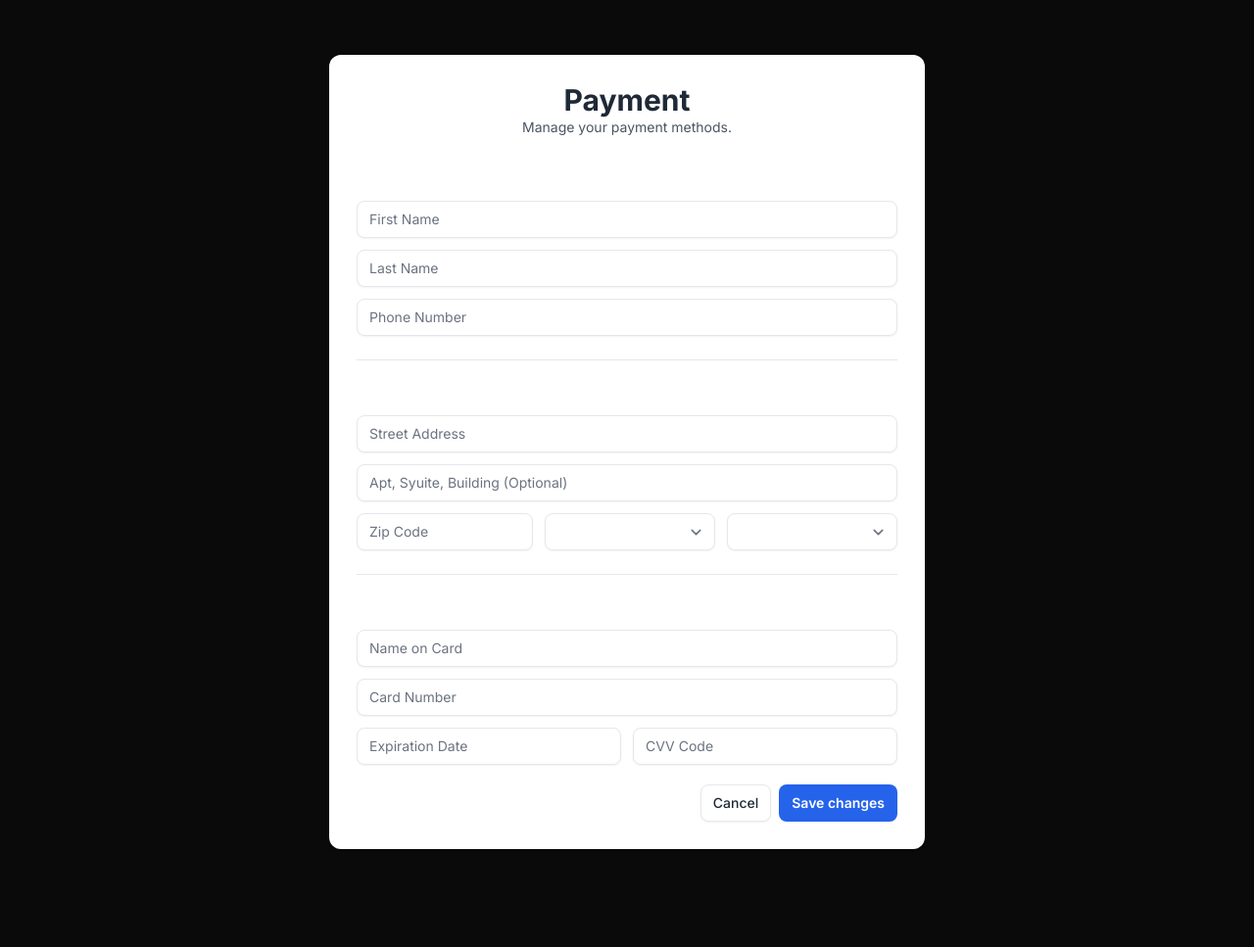
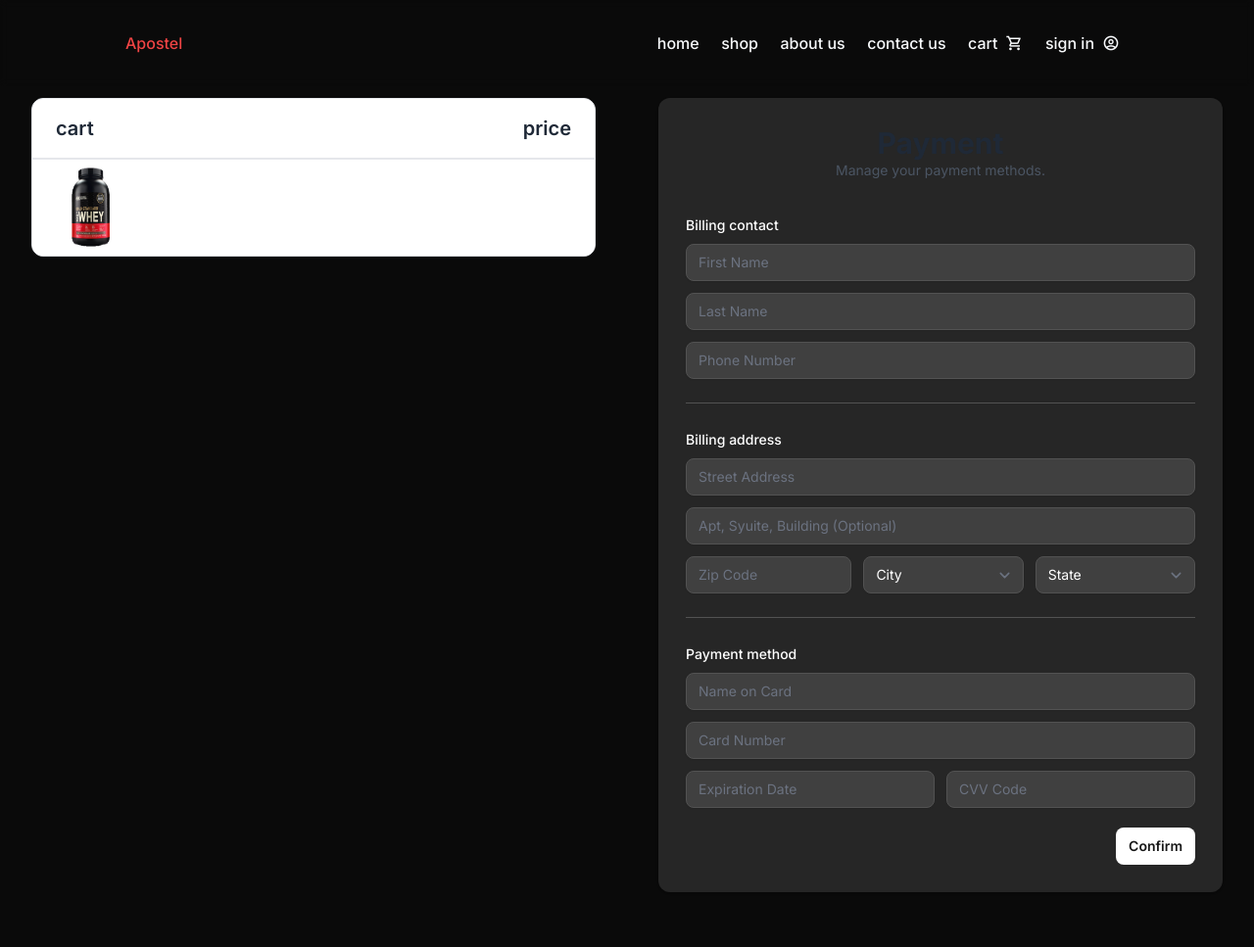
Before and after one commit to RJY-X/ecopro, a Django app: page /cart in a window 1280 px wide. Shown: the whole page at 98% size. Before the commit the page ends 867 px from the top, so only its background shows below. Run offline with Django 5.2, Linux system fonts and the light colour scheme; style sheets or scripts are compiled from the project's sources.

Commit message:
cart and some quality of life improvement

```diff
--- a/ecopro/ecom/templates/ecom/cart.html
+++ b/ecopro/ecom/templates/ecom/cart.html
@@ -1,9 +1,11 @@
 {% load static %}
 <!DOCTYPE html>
 <html lang="en">
-
   <head>
-    <link rel="stylesheet" href="https://fonts.googleapis.com/css2?family=Material+Symbols+Outlined:opsz,wght,FILL,GRAD@48,400,1,200" />
+    <link
+      rel="stylesheet"
+      href="https://fonts.googleapis.com/css2?family=Material+Symbols+Outlined:opsz,wght,FILL,GRAD@48,400,1,200"
+    />
     <meta charset="UTF-8" />
     <meta name="viewport" content="width=device-width, initial-scale=1.0" />
     <title>Document</title>
@@ -11,17 +13,91 @@
     <link rel="stylesheet" href="{% static 'ecom/global.css' %}" />
     <link rel="preconnect" href="https://fonts.googleapis.com" />
     <link rel="preconnect" href="https://fonts.gstatic.com" crossorigin />
-    <link href="https://fonts.googleapis.com/css2?family=Bebas+Neue&family=Inter:wght@400;500;600;700&display=swap" rel="stylesheet" />
+    <link
+      href="https://fonts.googleapis.com/css2?family=Bebas+Neue&family=Inter:wght@400;500;600;700&display=swap"
+      rel="stylesheet"
+    />
   </head>
   <body>
+    {% include "ecom/nav.html" %}
+    <main class="grid grid-cols-2 mt-11 ">
+      <section>
+        <!-- Table Section -->
+        <div class="max-w-[85rem] px-4 py-10 sm:px-6 lg:px-8 lg:py-14 mx-auto">
+          <!-- Card -->
+          <div class="flex flex-col">
+            <div class="-m-1.5 overflow-x-auto">
+              <div class="p-1.5 min-w-full inline-block align-middle">
+                <div
+                  class="bg-white border border-gray-200 rounded-xl shadow-sm overflow-hidden dark:bg-slate-900 dark:border-gray-700"
+                >
+                  <!-- Header -->
+                  <div
+                    class="px-6 py-4 grid gap-3 border-b border-gray-200 dark:border-gray-700 grid-cols-2 ">
+                      <h2
+                        class="text-xl font-semibold text-gray-800  dark:text-gray-200 "
+                      >
+                        cart
+                      </h2>
+                      <h2 class="text-xl font-semibold text-gray-800  dark:text-gray-200 text-right" >
+                        price
+                      </h2>
+                  </div>
+                  <!-- End Header -->
 
 
-<!-- Card Section -->
+                  <!-- End Accordion -->
+
+                  <!-- Table -->
+                  <table
+                    class="min-w-full divide-y divide-gray-200 dark:divide-gray-700"
+                  >
+                    <thead class="bg-gray-50 dark:bg-slate-900">
+                    </thead>
+
+                    <tbody
+                      class="divide-y divide-gray-200 dark:divide-gray-700"
+                    >
+                      <tr
+                        class="bg-white hover:bg-gray-50 dark:bg-slate-900 dark:hover:bg-slate-800 px-6"
+                      >
+                        <td class=" whitespace-nowrap w-24 pl-6">
+                          <img src="{% static 'img/Whey.png' %}" class="w-24 h-24">
+                        </td>
+                        <td class=" whitespace-nowrap w-[calc(100%_-_96px)] pr-6">
+                          <div class="w-full flex justify-between items-center">
+                            <div>
+                              <h3 class="text-lg capitalize font-medium ">protein powder</h3>
+                              <p>type : protein</p>
+                              <button>quantity : 1</button>
+                            </div>
+                            <p  class="">23.9$</p>
+                          </div>
+                        </td>
+                      </tr>
+
+
+                    </tbody>
+                  </table>
+                  <!-- End Table -->
+
+
+                </div>
+              </div>
+            </div>
+          </div>
+          <!-- End Card -->
+        </div>
+        <!-- End Table Section -->
+
+
+      </section>
       <div class="max-w-2xl px-4 py-10 sm:px-6 lg:px-8 lg:py-14 mx-auto">
-  <!-- Card -->
-  <div class="bg-white rounded-xl shadow p-4 sm:p-7 dark:bg-slate-900">
+        <div class="bg-neutral-800 rounded-xl shadow p-4 sm:p-7">
           <div class="text-center mb-8">
-      <h2 class="text-2xl md:text-3xl font-bold text-gray-800 dark:text-gray-200">
+            <h2
+              class="text-2xl md:text-3xl font-bold text-gray-800 dark:text-gray-200"
+            >
               Payment
             </h2>
             <p class="text-sm text-gray-600 dark:text-gray-400">
@@ -30,38 +106,77 @@
           </div>
 
           <form>
-      <!-- Section -->
-      <div class="py-6 first:pt-0 last:pb-0 border-t first:border-transparent border-gray-200 dark:border-gray-700 dark:first:border-transparent">
-        <label for="af-payment-billing-contact" class="inline-block text-sm font-medium dark:text-white">
+            <div
+              class="py-6 first:pt-0 last:pb-0 border-t first:border-transparent border-neutral-600 dark:border-gray-700 dark:first:border-transparent"
+            >
+              <label
+                for="af-payment-billing-contact"
+                class="inline-block text-sm font-medium dark:text-white"
+              >
                 Billing contact
               </label>
 
               <div class="mt-2 space-y-3">
-          <input id="af-payment-billing-contact" type="text" class="py-2 px-3 pe-11 block w-full border-gray-200 shadow-sm text-sm rounded-lg focus:border-blue-500 focus:ring-blue-500 disabled:opacity-50 disabled:pointer-events-none dark:bg-slate-900 dark:border-gray-700 dark:text-gray-400 dark:focus:ring-gray-600" placeholder="First Name">
-          <input type="text" class="py-2 px-3 pe-11 block w-full border-gray-200 shadow-sm text-sm rounded-lg focus:border-blue-500 focus:ring-blue-500 disabled:opacity-50 disabled:pointer-events-none dark:bg-slate-900 dark:border-gray-700 dark:text-gray-400 dark:focus:ring-gray-600" placeholder="Last Name">
-          <input type="text" class="py-2 px-3 pe-11 block w-full border-gray-200 shadow-sm text-sm rounded-lg focus:border-blue-500 focus:ring-blue-500 disabled:opacity-50 disabled:pointer-events-none dark:bg-slate-900 dark:border-gray-700 dark:text-gray-400 dark:focus:ring-gray-600" placeholder="Phone Number">
+                <input
+                  id="af-payment-billing-contact"
+                  type="text"
+                  class="py-2 px-3 pe-11 block w-full border-neutral-600 shadow-sm text-sm rounded-lg focus:border-red-500 focus:ring-red-500 disabled:opacity-50 disabled:pointer-events-none bg-neutral-700"
+                  placeholder="First Name"
+                />
+                <input
+                  type="text"
+                  class="py-2 px-3 pe-11 block w-full border-neutral-600 shadow-sm text-sm rounded-lg focus:border-red-500 focus:ring-red-500 disabled:opacity-50 disabled:pointer-events-none bg-neutral-700"
+                  placeholder="Last Name"
+                />
+                <input
+                  type="text"
+                  class="py-2 px-3 pe-11 block w-full border-neutral-600 shadow-sm text-sm rounded-lg focus:border-red-500 focus:ring-red-500 disabled:opacity-50 disabled:pointer-events-none bg-neutral-700"
+                  placeholder="Phone Number"
+                />
               </div>
             </div>
             <!-- End Section -->
 
             <!-- Section -->
-      <div class="py-6 first:pt-0 last:pb-0 border-t first:border-transparent border-gray-200 dark:border-gray-700 dark:first:border-transparent">
-        <label for="af-payment-billing-address" class="inline-block text-sm font-medium dark:text-white">
+            <div
+              class="py-6 first:pt-0 last:pb-0 border-t first:border-transparent border-neutral-600 dark:border-gray-700 dark:first:border-transparent"
+            >
+              <label
+                for="af-payment-billing-address"
+                class="inline-block text-sm font-medium dark:text-white"
+              >
                 Billing address
               </label>
 
               <div class="mt-2 space-y-3">
-          <input id="af-payment-billing-address" type="text" class="py-2 px-3 pe-11 block w-full border-gray-200 shadow-sm text-sm rounded-lg focus:border-blue-500 focus:ring-blue-500 disabled:opacity-50 disabled:pointer-events-none dark:bg-slate-900 dark:border-gray-700 dark:text-gray-400 dark:focus:ring-gray-600" placeholder="Street Address">
-          <input type="text" class="py-2 px-3 pe-11 block w-full border-gray-200 shadow-sm text-sm rounded-lg focus:border-blue-500 focus:ring-blue-500 disabled:opacity-50 disabled:pointer-events-none dark:bg-slate-900 dark:border-gray-700 dark:text-gray-400 dark:focus:ring-gray-600" placeholder="Apt, Syuite, Building (Optional)">
+                <input
+                  id="af-payment-billing-address"
+                  type="text"
+                  class="py-2 px-3 pe-11 block w-full border-neutral-600 shadow-sm text-sm rounded-lg focus:border-red-500 focus:ring-red-500 disabled:opacity-50 disabled:pointer-events-none bg-neutral-700"
+                  placeholder="Street Address"
+                />
+                <input
+                  type="text"
+                  class="py-2 px-3 pe-11 block w-full border-neutral-600 shadow-sm text-sm rounded-lg focus:border-red-500 focus:ring-red-500 disabled:opacity-50 disabled:pointer-events-none bg-neutral-700"
+                  placeholder="Apt, Syuite, Building (Optional)"
+                />
                 <div class="grid sm:flex gap-3">
-            <input type="text" class="py-2 px-3 pe-11 block w-full border-gray-200 shadow-sm text-sm rounded-lg focus:border-blue-500 focus:ring-blue-500 disabled:opacity-50 disabled:pointer-events-none dark:bg-slate-900 dark:border-gray-700 dark:text-gray-400 dark:focus:ring-gray-600" placeholder="Zip Code">
-            <select class="py-2 px-3 pe-9 block w-full border-gray-200 shadow-sm text-sm rounded-lg focus:border-blue-500 focus:ring-blue-500 disabled:opacity-50 disabled:pointer-events-none dark:bg-slate-900 dark:border-gray-700 dark:text-gray-400 dark:focus:ring-gray-600">
+                  <input
+                    type="text"
+                    class="py-2 px-3 pe-11 block w-full border-neutral-600 shadow-sm text-sm rounded-lg focus:border-red-500 focus:ring-red-500 disabled:opacity-50 disabled:pointer-events-none bg-neutral-700"
+                    placeholder="Zip Code"
+                  />
+                  <select
+                    class="py-2 px-3 pe-9 block w-full border-neutral-600 shadow-sm text-sm rounded-lg focus:border-red-500 focus:ring-red-500 disabled:opacity-50 disabled:pointer-events-none bg-neutral-700"
+                  >
                     <option selected>City</option>
                     <option>City 1</option>
                     <option>City 2</option>
                     <option>City 3</option>
                   </select>
-            <select class="py-2 px-3 pe-9 block w-full border-gray-200 shadow-sm text-sm rounded-lg focus:border-blue-500 focus:ring-blue-500 disabled:opacity-50 disabled:pointer-events-none dark:bg-slate-900 dark:border-gray-700 dark:text-gray-400 dark:focus:ring-gray-600">
+                  <select
+                    class="py-2 px-3 pe-9 block w-full border-neutral-600 shadow-sm text-sm rounded-lg focus:border-red-500 focus:ring-red-500 disabled:opacity-50 disabled:pointer-events-none bg-neutral-700"
+                  >
                     <option selected>State</option>
                     <option>State 1</option>
                     <option>State 2</option>
@@ -70,33 +185,55 @@
                 </div>
               </div>
             </div>
-      <!-- End Section -->
 
-      <!-- Section -->
-      <div class="py-6 first:pt-0 last:pb-0 border-t first:border-transparent border-gray-200 dark:border-gray-700 dark:first:border-transparent">
-        <label for="af-payment-payment-method" class="inline-block text-sm font-medium dark:text-white">
+            <div
+              class="py-6 first:pt-0 last:pb-0 border-t first:border-transparent border-neutral-600 dark:border-gray-700 dark:first:border-transparent"
+            >
+              <label
+                for="af-payment-payment-method"
+                class="inline-block text-sm font-medium dark:text-white"
+              >
                 Payment method
               </label>
 
               <div class="mt-2 space-y-3">
-          <input id="af-payment-payment-method" type="text" class="py-2 px-3 pe-11 block w-full border-gray-200 shadow-sm text-sm rounded-lg focus:border-blue-500 focus:ring-blue-500 disabled:opacity-50 disabled:pointer-events-none dark:bg-slate-900 dark:border-gray-700 dark:text-gray-400 dark:focus:ring-gray-600" placeholder="Name on Card">
-          <input type="text" class="py-2 px-3 pe-11 block w-full border-gray-200 shadow-sm text-sm rounded-lg focus:border-blue-500 focus:ring-blue-500 disabled:opacity-50 disabled:pointer-events-none dark:bg-slate-900 dark:border-gray-700 dark:text-gray-400 dark:focus:ring-gray-600" placeholder="Card Number">
+                <input
+                  id="af-payment-payment-method"
+                  type="text"
+                  class="py-2 px-3 pe-11 block w-full border-neutral-600 shadow-sm text-sm rounded-lg focus:border-red-500 focus:ring-red-500 disabled:opacity-50 disabled:pointer-events-none bg-neutral-700"
+                  placeholder="Name on Card"
+                />
+                <input
+                  type="text"
+                  class="py-2 px-3 pe-11 block w-full border-neutral-600 shadow-sm text-sm rounded-lg focus:border-red-500 focus:ring-red-500 disabled:opacity-50 disabled:pointer-events-none bg-neutral-700"
+                  placeholder="Card Number"
+                />
                 <div class="grid sm:flex gap-3">
-            <input type="text" class="py-2 px-3 pe-11 block w-full border-gray-200 shadow-sm text-sm rounded-lg focus:border-blue-500 focus:ring-blue-500 disabled:opacity-50 disabled:pointer-events-none dark:bg-slate-900 dark:border-gray-700 dark:text-gray-400 dark:focus:ring-gray-600" placeholder="Expiration Date">
-            <input type="text" class="py-2 px-3 pe-11 block w-full border-gray-200 shadow-sm text-sm rounded-lg focus:border-blue-500 focus:ring-blue-500 disabled:opacity-50 disabled:pointer-events-none dark:bg-slate-900 dark:border-gray-700 dark:text-gray-400 dark:focus:ring-gray-600" placeholder="CVV Code">
+                  <input
+                    type="text"
+                    class="py-2 px-3 pe-11 block w-full border-neutral-600 shadow-sm text-sm rounded-lg focus:border-red-500 focus:ring-red-500 disabled:opacity-50 disabled:pointer-events-none bg-neutral-700"
+                    placeholder="Expiration Date"
+                  />
+                  <input
+                    type="text"
+                    class="py-2 px-3 pe-11 block w-full border-neutral-600 shadow-sm text-sm rounded-lg focus:border-red-500 focus:ring-red-500 disabled:opacity-50 disabled:pointer-events-none bg-neutral-700"
+                    placeholder="CVV Code"
+                  />
                 </div>
               </div>
             </div>
           </form>
 
           <div class="mt-5 flex justify-end gap-x-2">
-      <button type="button" class="py-2 px-3 inline-flex items-center gap-x-2 text-sm font-medium rounded-lg border border-gray-200 bg-white text-gray-800 shadow-sm hover:bg-gray-50 disabled:opacity-50 disabled:pointer-events-none dark:bg-slate-900 dark:border-gray-700 dark:text-white dark:hover:bg-gray-800 dark:focus:outline-none dark:focus:ring-1 dark:focus:ring-gray-600">
-        Cancel
-      </button>
-      <button type="button" class="py-2 px-3 inline-flex items-center gap-x-2 text-sm font-semibold rounded-lg border border-transparent bg-blue-600 text-white hover:bg-blue-700 disabled:opacity-50 disabled:pointer-events-none dark:focus:outline-none dark:focus:ring-1 dark:focus:ring-gray-600">
-        Save changes
+            <button
+              type="button"
+              class="py-2 px-3 inline-flex items-center gap-x-2 text-sm font-semibold rounded-lg border border-transparent bg-white text-neutral-900 hover:bg-neutral-200 disabled:opacity-50 disabled:pointer-events-none dark:focus:outline-none dark:focus:ring-1 dark:focus:ring-gray-600"
+            >
+              Confirm
             </button>
           </div>
         </div>
       </div>
-</body></html>
+    </main>
+  </body>
+</html>
--- a/ecopro/ecom/templates/ecom/nav.html
+++ b/ecopro/ecom/templates/ecom/nav.html
@@ -1,4 +1,4 @@
-<nav class="nav fixed w-full bg-neutral-950 z-10">
+<nav class="nav fixed w-full bg-neutral-950/50 backdrop-blur-sm top-0 z-10">
     <div class="text-red-500 font-medium">
         <a href="{% url 'ecom:index' %}">
             <div id="logo"><p class="capitalize">apostel</p></div>
@@ -10,7 +10,7 @@
         <li><a href="{% url 'ecom:shop' %}" >shop</a></li>
         <li><a href="{% url 'ecom:index' %}#aboutUs" >about us</a></li>
         <li><a href="{% url 'ecom:index' %}#contactUs" >contact us</a> </li>
-        <li><a class="flex items-center gap-x-2" href="/cart.html" >cart
+        <li><a class="flex items-center gap-x-2" href="{% url 'ecom:cart' %}" >cart
         <span class="material-symbols-outlined  text-lg ">
             shopping_cart
             </span></a></li>
```
Lines whose indentation alone changed are shown as unchanged.
